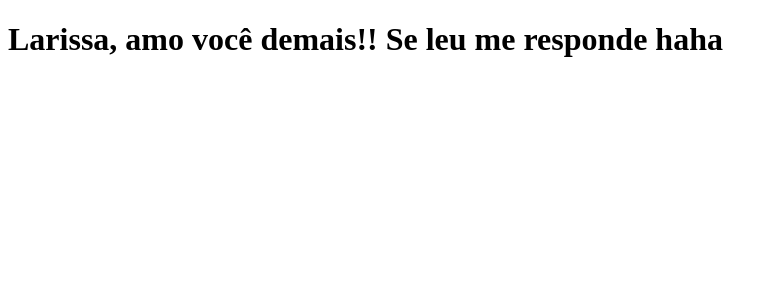
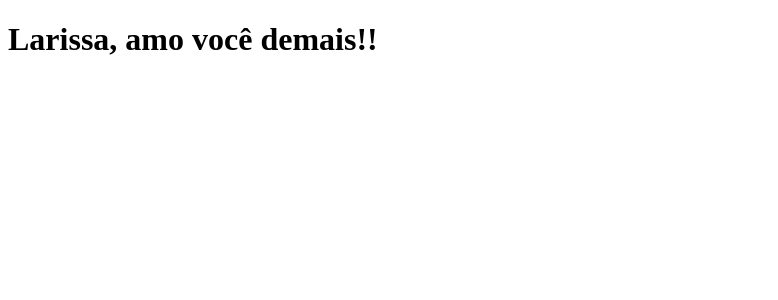
Before and after one commit to DaviMoreira58/clone-tabnews, a Next.js app: page / in a window 1280 px wide. Shown: the top 300 px of the page, without its empty margins (0-778 px from the left). Built offline with nearby package versions, Linux system fonts and the light colour scheme.

Commit message:
modifica a frase

```diff
--- a/pages/index.js
+++ b/pages/index.js
@@ -1,5 +1,5 @@
 function Home(){
-    return <h1>Larissa, amo você demais!! Se leu me responde haha</h1>
+    return <h1>Larissa, amo você demais!!</h1>
 }
 
 export default Home;
```
